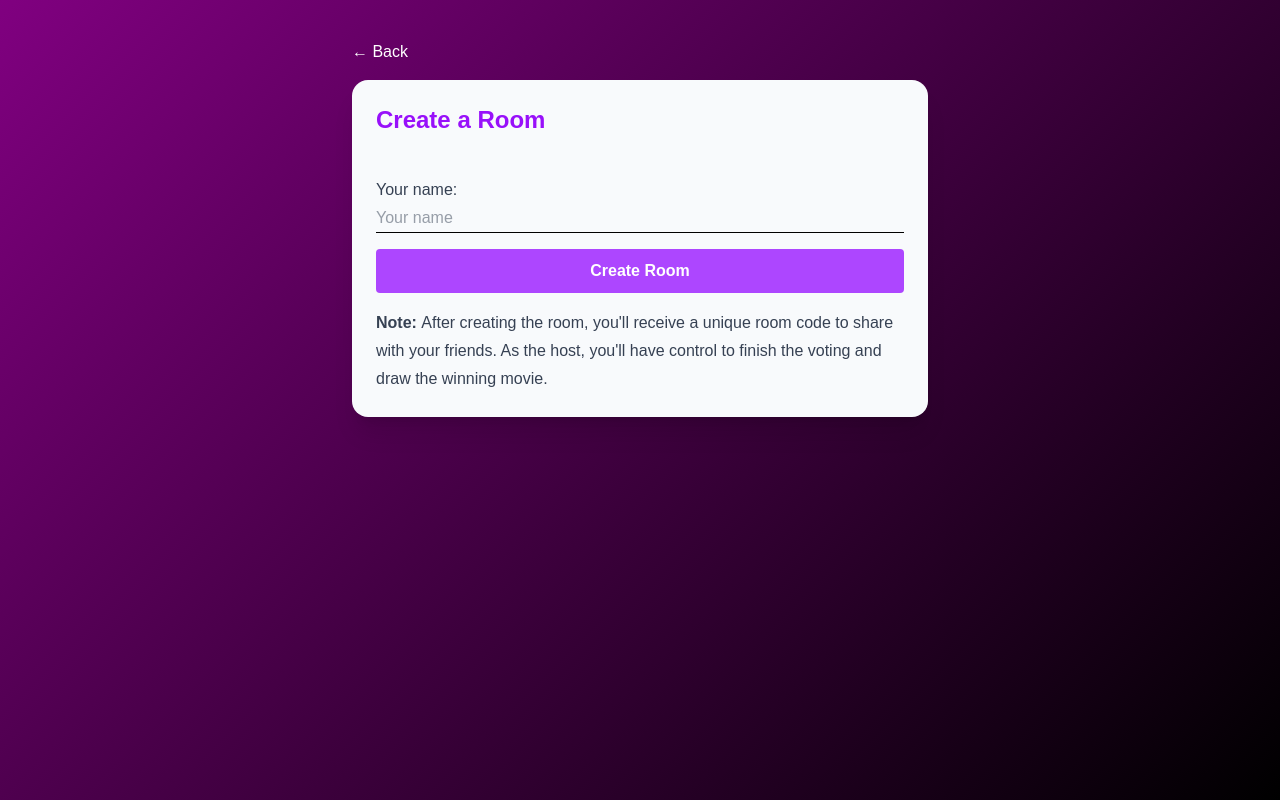
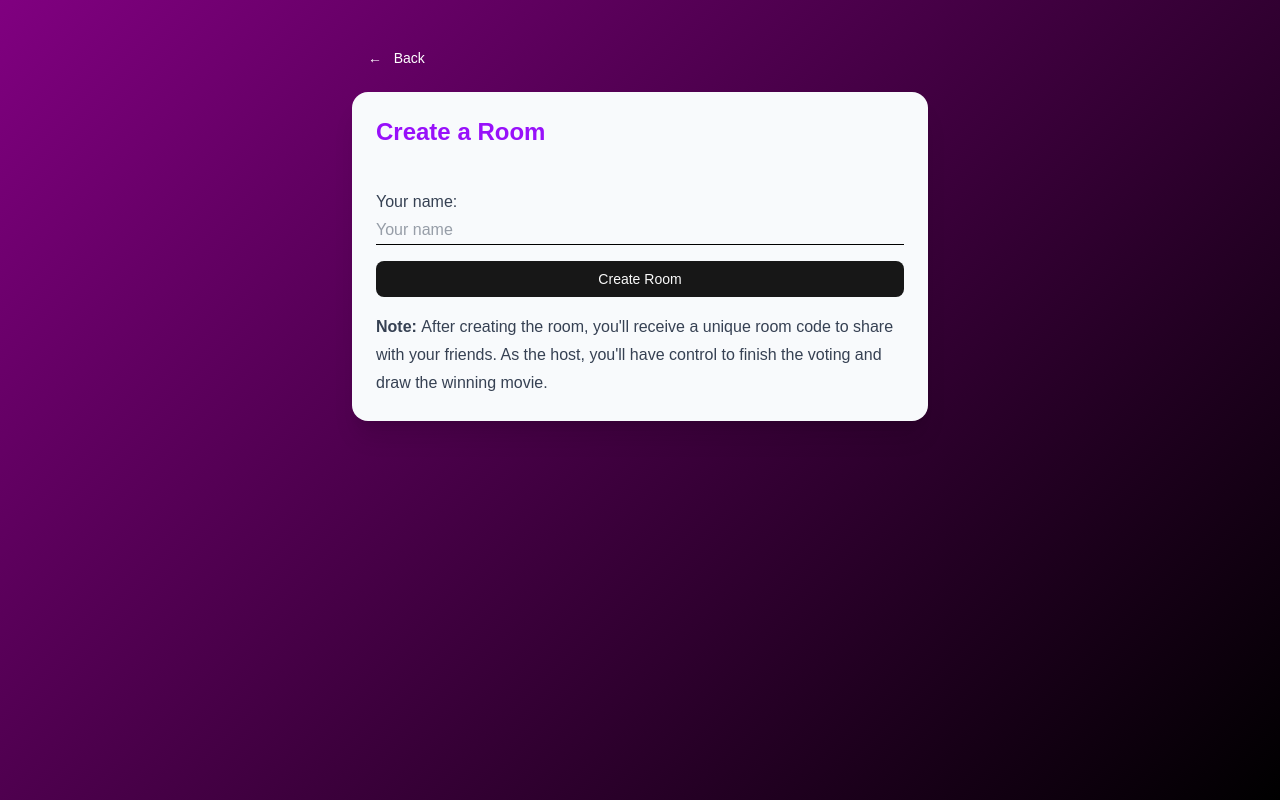
Before and after one commit to RickBarretto/movie-night, a Next.js app in the folder frontend/: page /create in a window 1280 px wide. Built offline with nearby package versions, Linux system fonts and the light colour scheme.

Commit message:
Style: Replace buttons by ShadCN buttons

```diff
--- a/frontend/src/pages/create.tsx
+++ b/frontend/src/pages/create.tsx
@@ -1,6 +1,6 @@
 import Link from 'next/link';
 
-import { Button } from '@/components/Button';
+import { Button } from '@/components/ui/button';
 import { Callout } from '@/components/Callout';
 import { TextInput } from '@/components/Input';
 import { CardForm } from '@/components/Form';
@@ -11,9 +11,9 @@ export default function CreatePage() {
       flex flex-col justify-start gap-4"
     >
       <Link href="/">
-        <button className="bg-transparent text-white cursor-pointer">
-          &larr; Back
-        </button>
+        <Button className="bg-transparent text-white cursor-pointer">
+          &larr; &nbsp; Back
+        </Button>
       </Link>
       <CardForm title="Create a Room">
         <TextInput id="username" placeholder="Your name">
```
